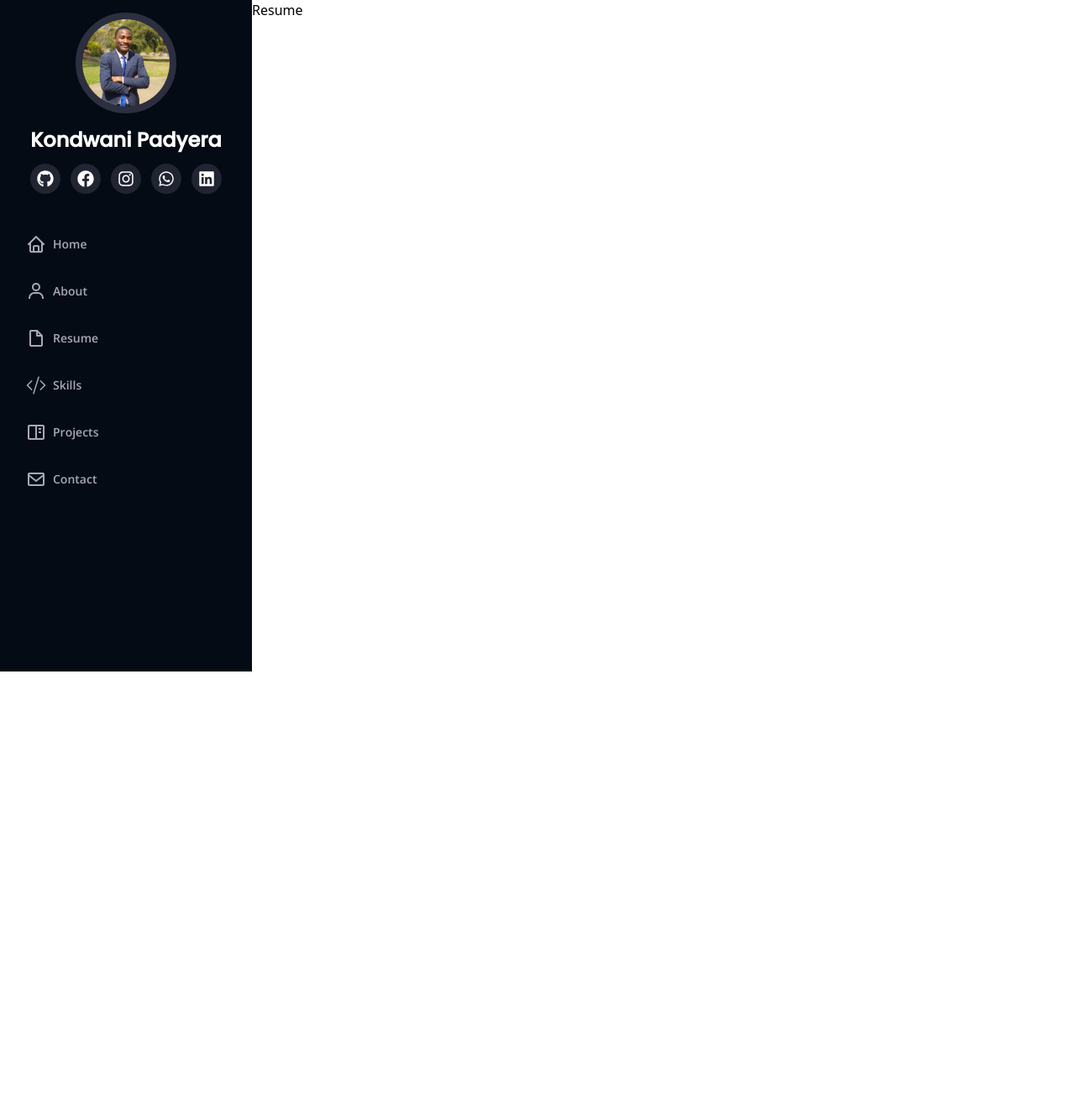
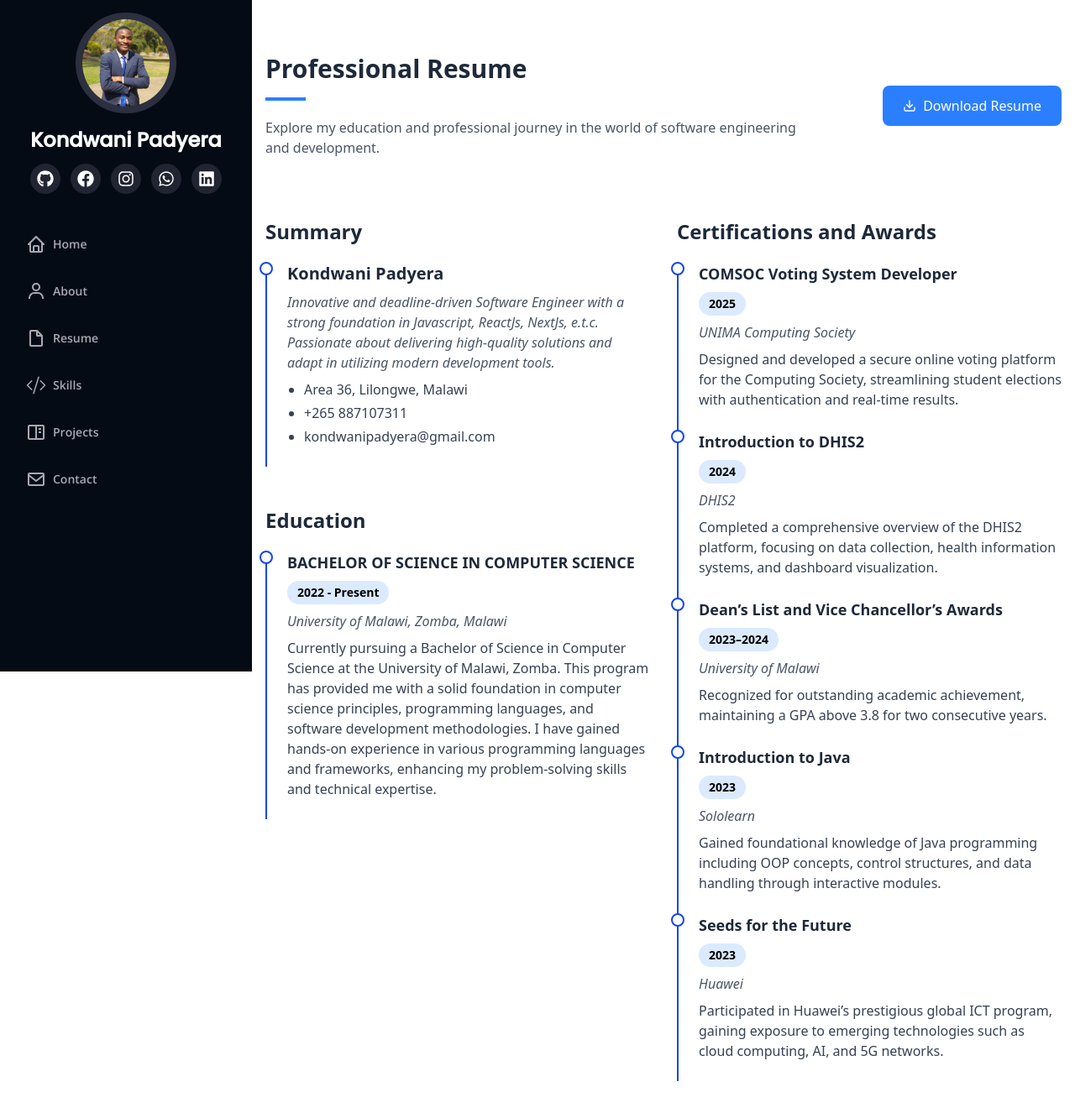
Before and after one commit to KhoTheProgrammer/Portfolio, a React (Vite) app: page /resume in a window 1280 px wide. Shown: the top 1326 px of the page at 84% size. Before the commit the page ends 800 px from the top, so only its background shows below. Built offline with nearby package versions, Linux system fonts and the light colour scheme.

Commit message:
Enhance Resume component with detailed content and download functionality

```diff
--- a/src/components/Resume.tsx
+++ b/src/components/Resume.tsx
@@ -1,10 +1,190 @@
+import { FiDownload } from "react-icons/fi";
+import resume from "../assets/files/Resume.pdf";
 
 const Resume = () => {
   return (
-    <div>
-      Resume
-    </div>
-  )
-}
+    <section id="resume" className="py-16 overflow-hidden">
+      <div className="container mx-auto px-4">
+        {/* Section Title */}
+        <div className="flex flex-col md:flex-row justify-between items-center mb-10">
+          <div className="md:max-w-[70%] mb-4 md:mb-0 text-center md:text-left">
+            <h2 className="text-3xl font-bold text-gray-800 dark:text-white relative pb-5 mb-5">
+              Professional Resume
+              <span className="absolute bottom-0 left-0 md:left-0 w-12 h-1 bg-blue-500"></span>
+            </h2>
+            <p className="text-gray-600 dark:text-gray-300">
+              Explore my education and professional journey in the world of
+              software engineering and development.
+            </p>
+          </div>
+          <div className="w-full md:w-auto text-center">
+            <a
+              href={resume}
+              download
+              className="inline-flex items-center px-6 py-3 bg-blue-500 text-white rounded-lg hover:bg-blue-600 transition-colors"
+            >
+              <FiDownload className="mr-2" />
+              Download Resume
+            </a>
+          </div>
+        </div>
 
-export default Resume
+        <div className="grid grid-cols-1 lg:grid-cols-2 gap-8">
+          {/* Left Column */}
+          <div className="lg:col-span-1">
+            {/* Summary */}
+            <h3 className="text-2xl font-bold text-gray-800 dark:text-white mt-8 mb-5">
+              Summary
+            </h3>
+            <div className="relative pl-6 pb-6 border-l-2 border-blue-700">
+              <div className="absolute w-4 h-4 rounded-full bg-white border-2 border-blue-700 -left-[9px] top-0"></div>
+              <h4 className="text-xl font-semibold text-gray-800 dark:text-white">
+                Kondwani Padyera
+              </h4>
+              <p className="italic text-gray-600 dark:text-gray-300 my-2">
+                Innovative and deadline-driven Software Engineer with a strong
+                foundation in Javascript, ReactJs, NextJs, e.t.c. Passionate
+                about delivering high-quality solutions and adapt in utilizing
+                modern development tools.
+              </p>
+              <ul className="list-disc pl-5 text-gray-700 dark:text-gray-400 space-y-1">
+                <li>Area 36, Lilongwe, Malawi</li>
+                <li>+265 887107311</li>
+                <li>
+                  <a href="mailto:kondwanipadyera@gmail.com">
+                    kondwanipadyera@gmail.com
+                  </a>
+                </li>
+              </ul>
+            </div>
+
+            {/* Education */}
+            <h3 className="text-2xl font-bold text-gray-800 dark:text-white mt-12 mb-5">
+              Education
+            </h3>
+
+            <div className="relative pl-6 pb-6 border-l-2 border-blue-700">
+              <div className="absolute w-4 h-4 rounded-full bg-white border-2 border-blue-700 -left-[9px] top-0"></div>
+              <h4 className="text-lg font-semibold uppercase text-gray-800 dark:text-white">
+                Bachelor of Science in Computer Science
+              </h4>
+              <h5 className="inline-block text-sm bg-blue-100 dark:bg-blue-900 px-3 py-1 rounded-full font-semibold my-2">
+                2022 - Present
+              </h5>
+              <p className="italic text-gray-600 dark:text-gray-300">
+                University of Malawi, Zomba, Malawi
+              </p>
+              <p className="text-gray-700 dark:text-gray-400 mt-2">
+                Currently pursuing a Bachelor of Science in Computer Science at
+                the University of Malawi, Zomba. This program has provided me
+                with a solid foundation in computer science principles,
+                programming languages, and software development methodologies. I
+                have gained hands-on experience in various programming languages
+                and frameworks, enhancing my problem-solving skills and
+                technical expertise.
+              </p>
+            </div>
+          </div>
+
+          {/* Right Column */}
+          <div className="lg:col-span-1">
+            <h3 className="text-2xl font-bold text-gray-800 dark:text-white mt-8 mb-5">
+              Certifications and Awards
+            </h3>
+
+            <div className="relative pl-6 pb-6 border-l-2 border-blue-700">
+              <div className="absolute w-4 h-4 rounded-full bg-white border-2 border-blue-700 -left-[9px] top-0"></div>
+              <h4 className="text-lg font-semibold text-gray-800 dark:text-white">
+                COMSOC Voting System Developer
+              </h4>
+              <h5 className="inline-block text-sm bg-blue-100 dark:bg-blue-900 px-3 py-1 rounded-full font-semibold my-2">
+                2025
+              </h5>
+              <p className="italic text-gray-600 dark:text-gray-300">
+                UNIMA Computing Society
+              </p>
+              <p className="text-gray-700 dark:text-gray-400 mt-2">
+                Designed and developed a secure online voting platform for the
+                Computing Society, streamlining student elections with
+                authentication and real-time results.
+              </p>
+            </div>
+
+            <div className="relative pl-6 pb-6 border-l-2 border-blue-700">
+              <div className="absolute w-4 h-4 rounded-full bg-white border-2 border-blue-700 -left-[9px] top-0"></div>
+              <h4 className="text-lg font-semibold text-gray-800 dark:text-white">
+                Introduction to DHIS2
+              </h4>
+              <h5 className="inline-block text-sm bg-blue-100 dark:bg-blue-900 px-3 py-1 rounded-full font-semibold my-2">
+                2024
+              </h5>
+              <p className="italic text-gray-600 dark:text-gray-300">DHIS2</p>
+              <p className="text-gray-700 dark:text-gray-400 mt-2">
+                Completed a comprehensive overview of the DHIS2 platform,
+                focusing on data collection, health information systems, and
+                dashboard visualization.
+              </p>
+            </div>
+
+            <div className="relative pl-6 pb-6 border-l-2 border-blue-700">
+              <div className="absolute w-4 h-4 rounded-full bg-white border-2 border-blue-700 -left-[9px] top-0"></div>
+              <h4 className="text-lg font-semibold text-gray-800 dark:text-white">
+                Dean’s List and Vice Chancellor’s Awards
+              </h4>
+              <h5 className="inline-block text-sm bg-blue-100 dark:bg-blue-900 px-3 py-1 rounded-full font-semibold my-2">
+                2023–2024
+              </h5>
+              <p className="italic text-gray-600 dark:text-gray-300">
+                University of Malawi
+              </p>
+              <p className="text-gray-700 dark:text-gray-400 mt-2">
+                Recognized for outstanding academic achievement, maintaining a
+                GPA above 3.8 for two consecutive years.
+              </p>
+            </div>
+
+            <div className="relative pl-6 pb-6 border-l-2 border-blue-700">
+              <div className="absolute w-4 h-4 rounded-full bg-white border-2 border-blue-700 -left-[9px] top-0"></div>
+              <h4 className="text-lg font-semibold text-gray-800 dark:text-white">
+                Introduction to Java
+              </h4>
+              <h5 className="inline-block text-sm bg-blue-100 dark:bg-blue-900 px-3 py-1 rounded-full font-semibold my-2">
+                2023
+              </h5>
+              <p className="italic text-gray-600 dark:text-gray-300">
+                Sololearn
+              </p>
+              <p className="text-gray-700 dark:text-gray-400 mt-2">
+                Gained foundational knowledge of Java programming including OOP
+                concepts, control structures, and data handling through
+                interactive modules.
+              </p>
+            </div>
+
+
+
+            <div className="relative pl-6 pb-6 border-l-2 border-blue-700">
+              <div className="absolute w-4 h-4 rounded-full bg-white border-2 border-blue-700 -left-[9px] top-0"></div>
+              <h4 className="text-lg font-semibold text-gray-800 dark:text-white">
+                Seeds for the Future
+              </h4>
+              <h5 className="inline-block text-sm bg-blue-100 dark:bg-blue-900 px-3 py-1 rounded-full font-semibold my-2">
+                2023
+              </h5>
+              <p className="italic text-gray-600 dark:text-gray-300">Huawei</p>
+              <p className="text-gray-700 dark:text-gray-400 mt-2">
+                Participated in Huawei’s prestigious global ICT program, gaining
+                exposure to emerging technologies such as cloud computing, AI,
+                and 5G networks.
+              </p>
+            </div>
+
+
+          </div>
+        </div>
+      </div>
+    </section>
+  );
+};
+
+export default Resume;
```
